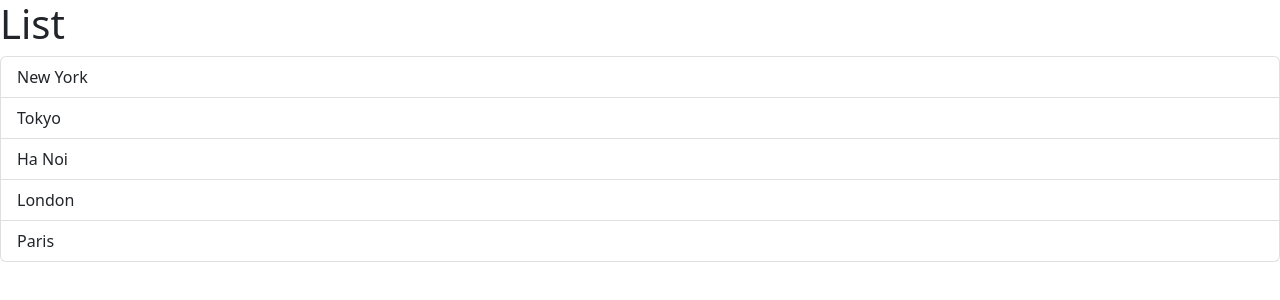
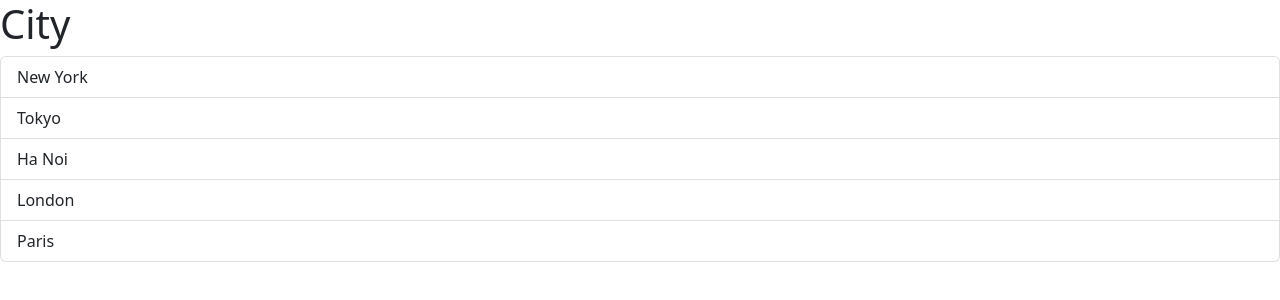
Before and after one commit to hhoahi/react-demo, a React (Vite) app in the folder react-app/: page / in a window 1280 px wide. Shown: the top 300 px of the page. Built offline with nearby package versions, Linux system fonts and the light colour scheme.

Commit message:
react-app

```diff
--- a/react-app/src/App.tsx
+++ b/react-app/src/App.tsx
@@ -1,7 +1,13 @@
 import ListGroup from "./components/ListGroup";
 
 function App() {
-  return <div><ListGroup /></div>
+  let items = ["New York", "Tokyo", "Ha Noi", "London", "Paris"];
+
+  return (
+    <div>
+      <ListGroup items={items} heading="City" />
+    </div>
+  );
 }
 
 export default App;
--- a/react-app/src/components/ListGroup.tsx
+++ b/react-app/src/components/ListGroup.tsx
@@ -1,8 +1,11 @@
 import { useState } from "react";
+// {items: [], heading: string }
+interface Props {
+  items: string[];
+  heading: string;
+}
 
-function ListGroup() {
-  let items = ["New York", "Tokyo", "Ha Noi", "London", "Paris"];
-
+function ListGroup({ items, heading }: Props) {
   //Hook
   const [selectedIndex, setSelectedIndex] = useState(-1);
   //   arr[0]; //variable (selectedIndex)
@@ -10,7 +13,7 @@
 
   return (
     <>
-      <h1>List</h1>
+      <h1>{heading}</h1>
       {items.length === 0 && <p>No item found</p>}
       <ul className="list-group">
         {items.map((item, index) => (
```
